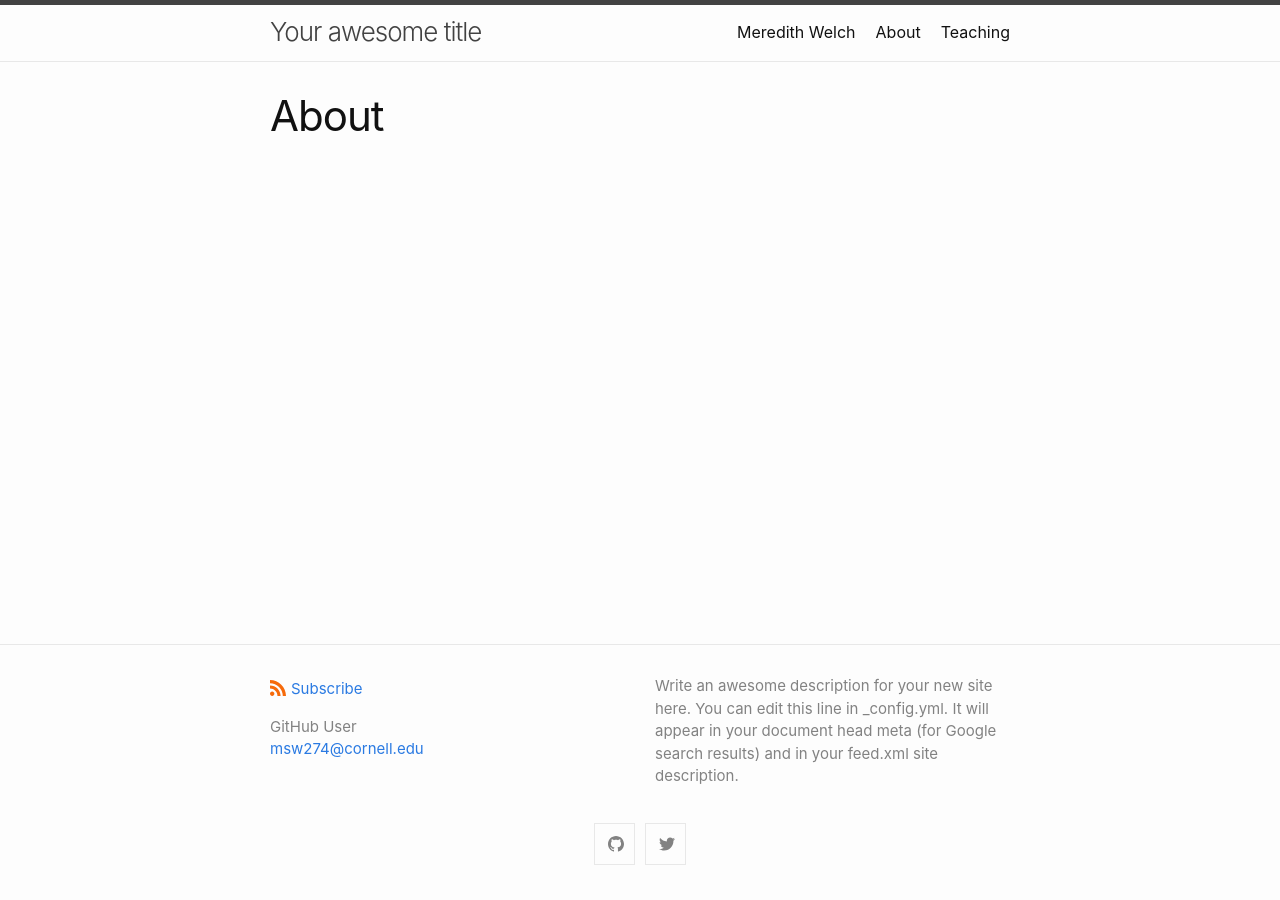
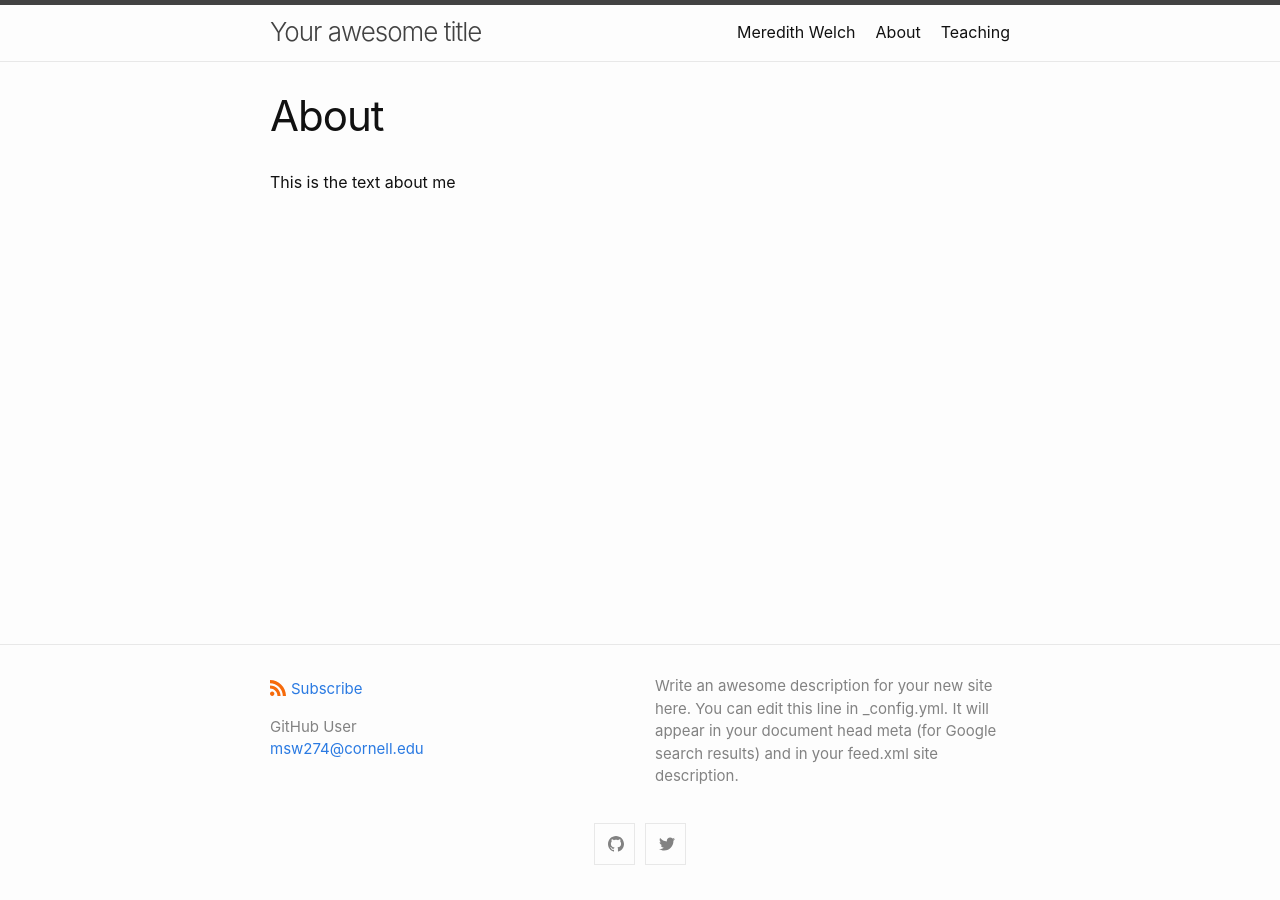
Before and after one commit to mswelch/mswelch.github.io, a Jekyll site: the page built from about.md, in a window 1280 px wide. Built offline with Jekyll 4.4.1, drawn with Linux system fonts in a browser that asks for light colours.

Commit message:
Update about.md

```diff
--- a/about.md
+++ b/about.md
@@ -3,3 +3,5 @@ layout: page
 title: About
 permalink: /about/
 ---
+
+This is the text about me
```
